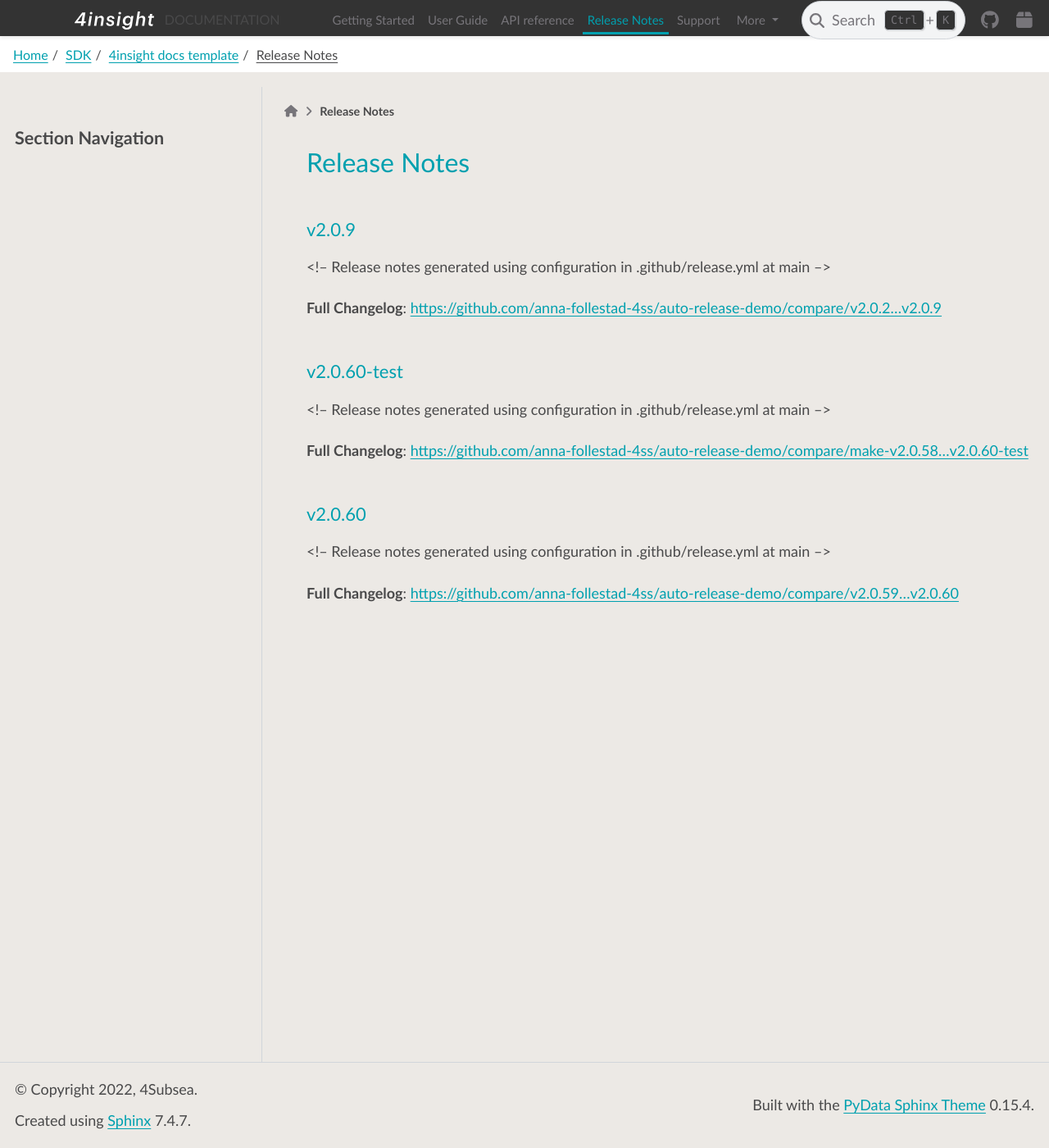
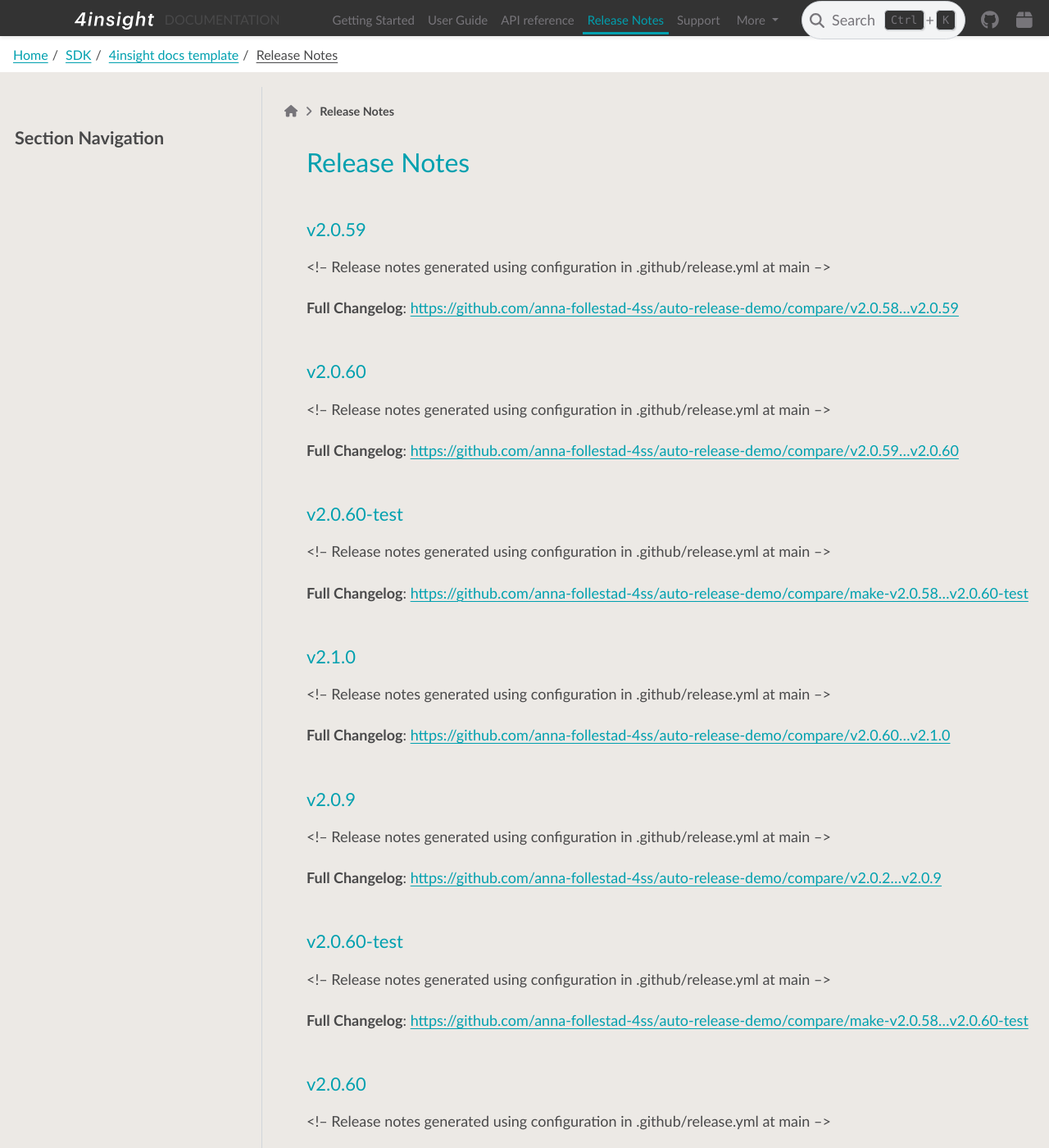
Before and after one commit to anna-follestad-4ss/auto-release-demo, a Sphinx documentation site: the page built from docs/release_notes.rst, in a window 1280 px wide and 1400 px high. Shown: the whole window at 82% size. Built offline with Sphinx 7.4.7 and the PyData theme 0.15.4, drawn with Linux system fonts in a browser that asks for light colours.

Commit message:
added latest release notes from autogen

```diff
--- a/docs/release_notes.rst
+++ b/docs/release_notes.rst
@@ -1,5 +1,45 @@
 Release Notes
 =============
+
+v2.0.59
+------------------------------
+
+<!-- Release notes generated using configuration in .github/release.yml at main -->
+
+
+
+**Full Changelog**: https://github.com/anna-follestad-4ss/auto-release-demo/compare/v2.0.58...v2.0.59
+
+
+v2.0.60
+------------------------------
+
+<!-- Release notes generated using configuration in .github/release.yml at main -->
+
+
+
+**Full Changelog**: https://github.com/anna-follestad-4ss/auto-release-demo/compare/v2.0.59...v2.0.60
+
+
+v2.0.60-test
+------------------------------
+
+<!-- Release notes generated using configuration in .github/release.yml at main -->
+
+
+
+**Full Changelog**: https://github.com/anna-follestad-4ss/auto-release-demo/compare/make-v2.0.58...v2.0.60-test
+
+
+v2.1.0
+------------------------------
+
+<!-- Release notes generated using configuration in .github/release.yml at main -->
+
+
+
+**Full Changelog**: https://github.com/anna-follestad-4ss/auto-release-demo/compare/v2.0.60...v2.1.0
+
 
 v2.0.9
 ------------------------------
```
